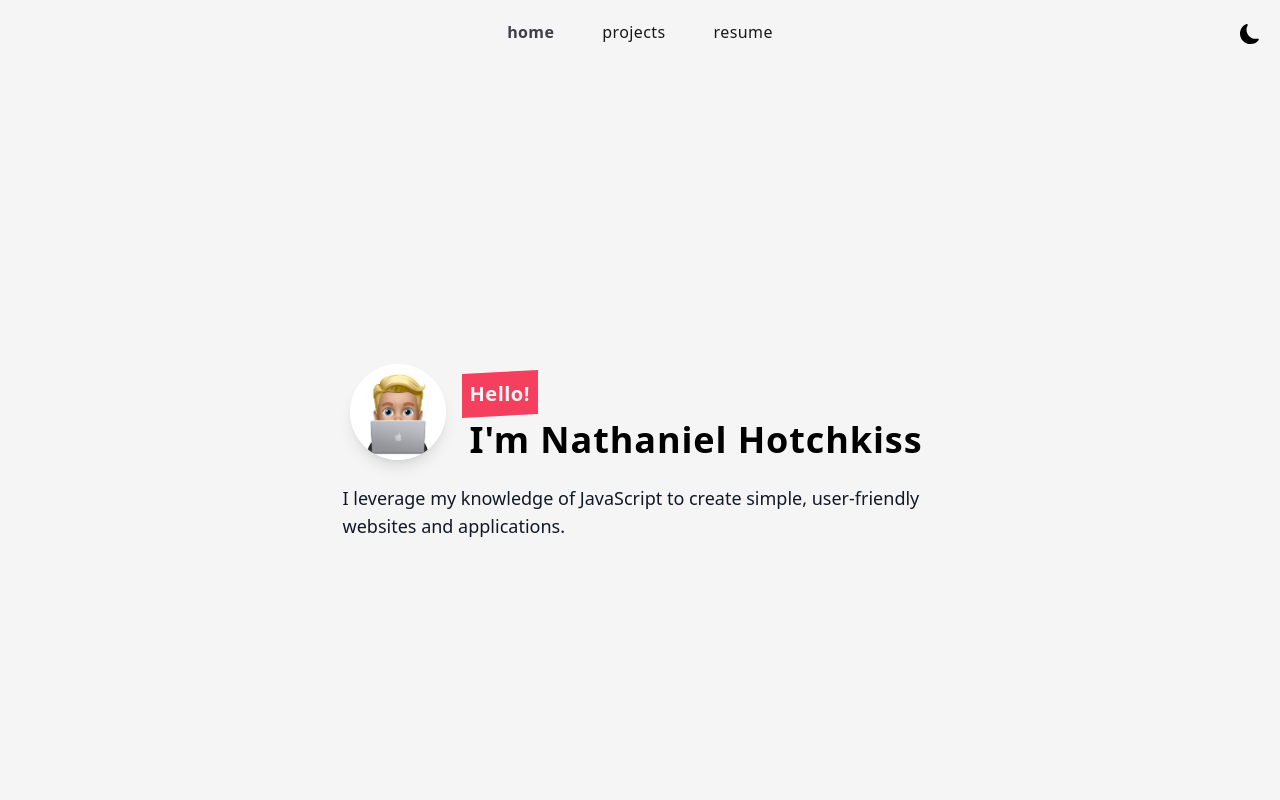
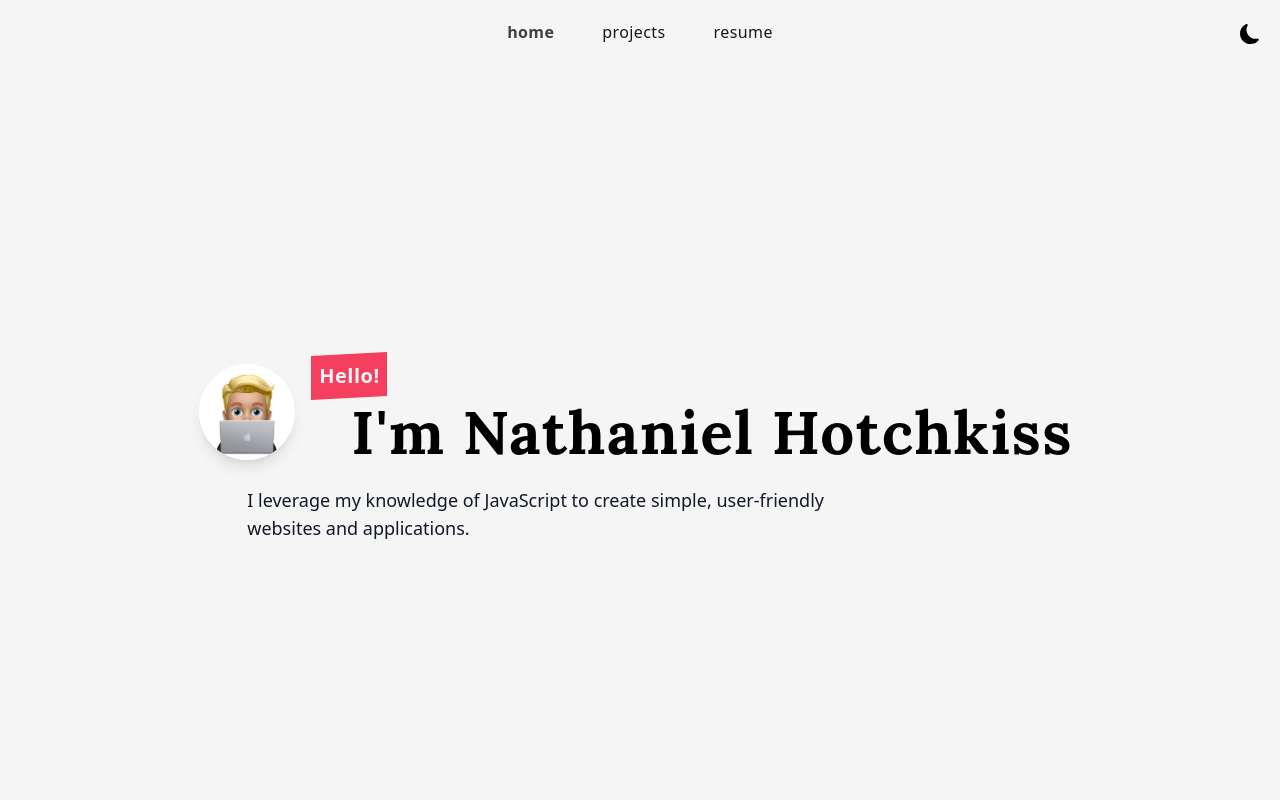
Before and after one commit to NathanielHotchkiss/Portfolio, a React (Create React App) app: page / in a window 1280 px wide. Shown: the top 800 px of the page. Built offline with nearby package versions, Linux system fonts and the light colour scheme.

Commit message:
font-changes

```diff
--- a/public/index.html
+++ b/public/index.html
@@ -7,6 +7,11 @@
   <meta name="theme-color" content="#000000" />
   <meta name="description" content="Web site created using create-react-app" />
   <link rel="stylesheet" href="https://cdn.jsdelivr.net/gh/devicons/devicon@v2.14.0/devicon.min.css" />
+
+  <link rel="preconnect" href="https://fonts.googleapis.com">
+  <link rel="preconnect" href="https://fonts.gstatic.com" crossorigin>
+  <link href="https://fonts.googleapis.com/css2?family=Lora:wght@700&display=swap" rel="stylesheet">
+
   <title>Nathaniel Hotchkiss</title>
 </head>
 
--- a/src/components/Home.jsx
+++ b/src/components/Home.jsx
@@ -18,13 +18,13 @@ export default function Home() {
             </span>
           </div>
 
-          <div className="mt-4 mx-auto md:mx-2">
+          <div className=" mx-auto md:mx-2">
             <span className="hidden sm:relative sm:inline-block before:block before:absolute before:-inset-2 before:-skew-y-3 before:bg-rose-500">
               <span className="relative text-left text-neutral-100 dark:text-gray-200 text-xl font-bold tracking-wide">
                 Hello!
               </span>
             </span>
-            <span className="block mt-3 text-2xl sm:text-4xl text-center sm:text-left font-extrabold tracking-wide text-black dark:text-rose-500">
+            <span className="block sm:mt-3 ml-8 justify-center text-5xl sm:text-6xl text-left font-lora font-extrabold tracking-wide text-black dark:text-rose-500">
               I'm Nathaniel Hotchkiss
             </span>
           </div>
--- a/src/components/Projects.jsx
+++ b/src/components/Projects.jsx
@@ -44,10 +44,10 @@ export default function Projects() {
 
         return (
           <div
-            className="w-sm sm:max-w-md bg-white dark:bg-neutral-900 shadow-md sm:rounded-lg mb-8 md:mx-4"
+            className="w-sm sm:max-w-md bg-white dark:bg-black shadow-md rounded-lg mb-8 mx-2"
             key={id}
           >
-            <h3 className="font-bold text-xl text-black dark:text-custom-magenta px-4 py-5">
+            <h3 className="font-bold text-2xl text-zinc-900 dark:text-zinc-200 px-4 py-5">
               {title}
             </h3>
 
--- a/tailwind.config.js
+++ b/tailwind.config.js
@@ -8,6 +8,9 @@ module.exports = {
         "custom-magenta": "#c33764",
         "dark-gray": "#121212",
       },
+      fontFamily: {
+        'lora': ['Lora', 'serif']
+      },
     },
   },
   plugins: [require("@tailwindcss/typography")],
```
